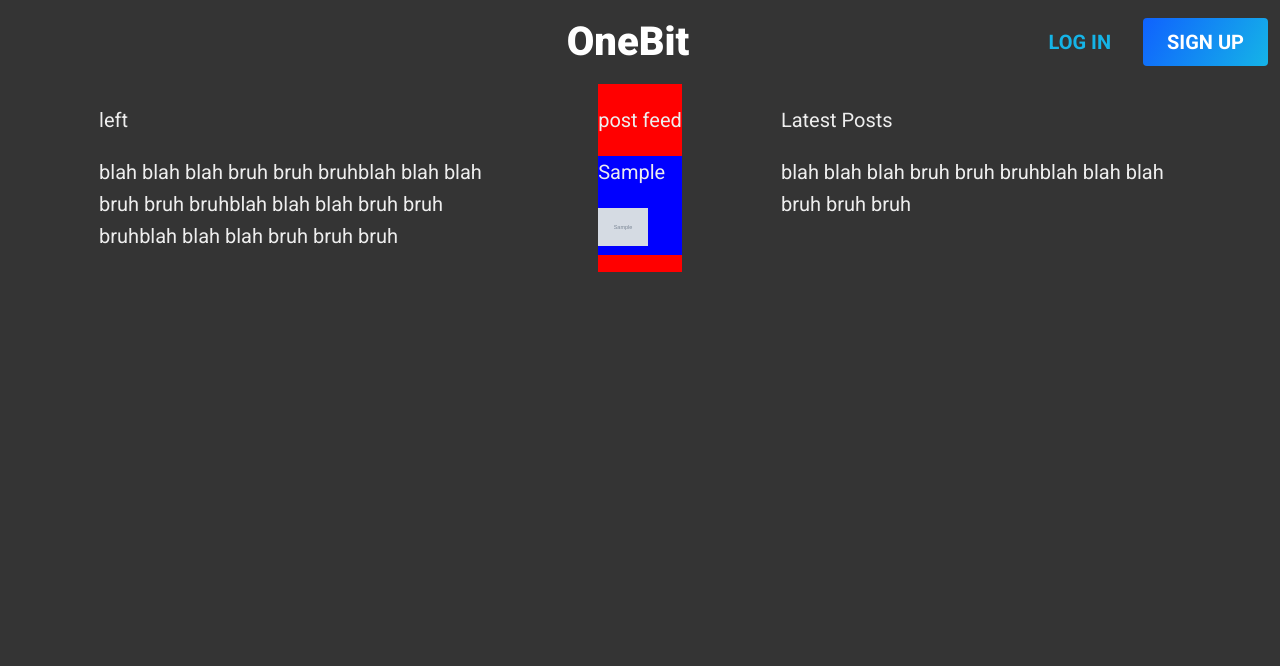
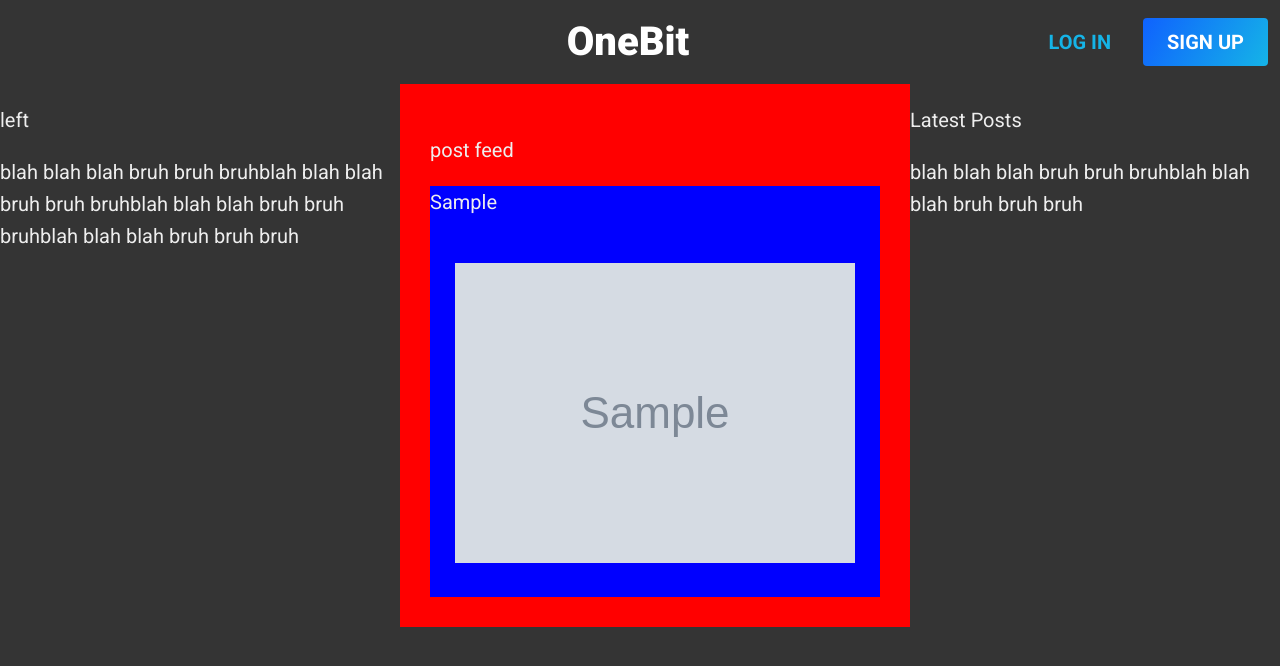
Before and after one commit to David35k/13COMProject, a Flask app: page /home in a window 1280 px wide. Shown: the top 666 px of the page. Run offline with Flask 3, Linux system fonts and the light colour scheme; tables that the repository leaves empty or names only in its code hold one stand-in row (values such as "Sample post"); grey boxes marked "Sample" are stand-in pictures.

Commit message:
making progress on posts, also passwords are now encrypted

```diff
--- a/app.py
+++ b/app.py
@@ -1,9 +1,13 @@
 from flask import Flask, render_template, request, session, flash, redirect
 import pymysql
+import hashlib
 
 app = Flask(__name__)
 
 app.secret_key = "epicSecretKeyNeverCanCrackThisEpicCode//123#@%"
+
+def encrypt(password):
+    return hashlib.sha256(password.encode()).hexdigest()
 
 def create_connection():
     return pymysql.connect(
@@ -26,7 +30,7 @@ def signup():
                 sql = """INSERT INTO users (firstName, userName, email, password)
                         VALUES (%s, %s, %s, %s);
                 """
-                values = (request.form["firstName"], request.form["userName"], request.form["email"], request.form["password"],)
+                values = (request.form["firstName"], request.form["userName"], request.form["email"], encrypt(request.form["password"]),)
                 cursor.execute(sql, values)
                 connection.commit()
 
@@ -47,12 +51,12 @@ def login():
                 result = cursor.fetchone()
 
         if result:
-            if result["password"] == request.form["password"]:
+            if result["password"] == encrypt(request.form["password"]):
                 session["loggedIn"] = True
                 session["firstName"] = result["firstName"]
                 session["userName"] = result["userName"]
                 flash("login successful!")
-                return redirect("/")
+                return redirect("/home")
             else:
                 flash("wrong password for username " + result["userName"])
         else:
--- a/static/style/home.css
+++ b/static/style/home.css
@@ -6,8 +6,17 @@
 }
 
 #post-feed {
+    background-color: red;
+    padding: 30px;
+}
+
+.post {
+    max-width: 550px;
+}
+
+.post>img {
     max-width: 500px;
-    background-color: red;
+    margin: 25px;
 }
 
 .side-div {
--- a/static/style/main.css
+++ b/static/style/main.css
@@ -125,6 +125,7 @@ nav a.pill {
     color: #2758B6;
     transition-duration: 150ms;
     filter: drop-shadow(0px 0px 25px rgb(92, 92, 92));
+    text-decoration: none;
 }
 
 .action-button:clicked {
--- a/templates/home.html
+++ b/templates/home.html
@@ -17,9 +17,9 @@
         <p>post feed</p>
         <div>
             {% for post in posts %}
-            <div style="background-color: blue;">
+            <div style="background-color: blue;" class="post">
                 <p>{{ post["category"] }}</p>
-                <img src='{{ post["image"] }}' width="50px">
+                <img src='{{ post["image"] }}'>
             </div>
             {% endfor %}
         </div>
--- a/templates/index.html
+++ b/templates/index.html
@@ -12,7 +12,7 @@
         <h1 class="roboto-bold">Join a <span class="roboto-black">thriving</span> community</h1>
         <aside class="roboto-medium">OneBit is a place to share your passion and creativity</aside>
     </div>
-    <button class="action-button roboto-black">CHECK IT OUT</button>
+    <a class="action-button roboto-black" href="/home">CHECK IT OUT</a>
 </header>
 <div class="centerContent">
     <div class="normalContent">
```
Also changed, not shown: static/images/postImages/bruh.jpg (added).
